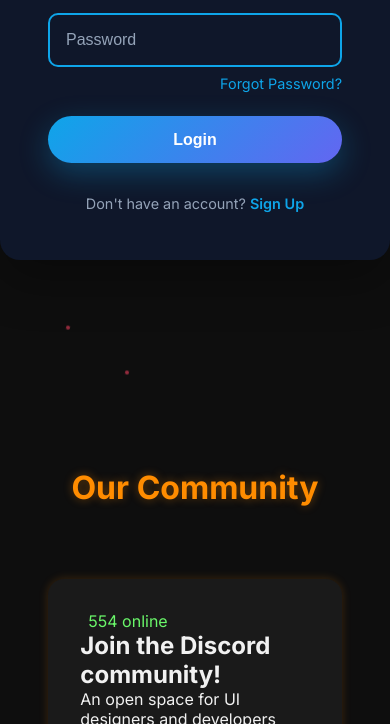
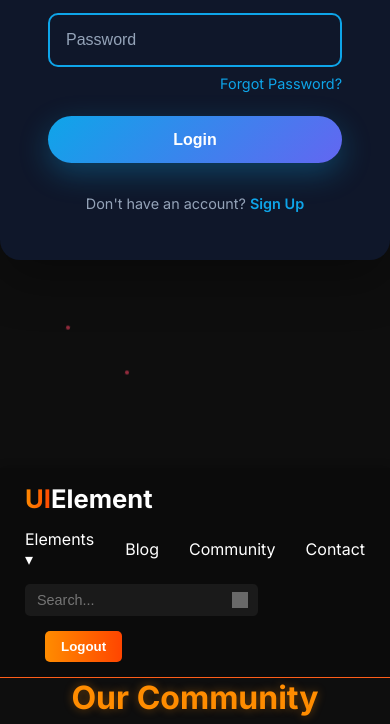
Before and after one commit to MehmaRashid123/UI_Elements, a plain HTML site: page index.html in a window 390 px wide. Shown: the part 376-1100 px from the top of the page. Drawn offline with nearby package versions, Linux system fonts and the light colour scheme; grey boxes are pictures that could not be loaded.

Commit message:
Adding NavBar

```diff
--- a/index.html
+++ b/index.html
@@ -54,6 +54,46 @@
         </div>
       </div>
     </section>
+
+    <!-- NAVBAAR -->
+    <nav class="f-navbar">
+    <!-- Logo -->
+    <div class="f-logo">
+      <span class="f-ui">UI</span>Element
+    </div>
+
+    <!-- Navigation Links -->
+    <ul class="f-nav-links">
+      <li class="f-dropdown">
+        <a href="#">Elements ▾</a>
+        <ul class="f-dropdown-menu">
+          <li><a href="#">Buttons</a></li>
+          <li><a href="#">Cards</a></li>
+          <li><a href="#">Inputs</a></li>
+        </ul>
+      </li>
+      <li>
+        <a href="#"> Blog</a>
+      </li>
+      <li>
+        <a href="#">Community</a>
+      </li>
+      <li>
+        <a href="#"> Contact</a>
+      </li>
+    </ul>
+
+    <!-- Search and Logout -->
+    <div class="f-nav-actions">
+      <div class="f-search-box">
+        <input type="text" placeholder="Search...">
+        <img src="https://www.svgrepo.com/show/7109/search.svg" alt="search">
+      </div>
+    </div>
+    <div>
+      <button class="f-logout-btn">Logout</button>
+    </div>
+  </nav>
 
   <section id="main-content" class="hero" style="display: none;">
     <div class="hero-content">
--- a/style.css
+++ b/style.css
@@ -19,6 +19,162 @@ body {
   background: var(--darker);
   color: var(--text);
 }
+
+
+/* Navbar layout */
+.f-navbar {
+  background-color: #0b0b0b;
+  display: flex;
+  justify-content: space-between;
+  align-items: center;
+  padding: 12px 50px;
+  box-shadow: 0 2px 10px rgba(0, 0, 0, 0.4);
+  border-bottom: #ff5e1a 1px solid;
+  transition: all 0.3s ease-in-out;
+}
+
+.f-navbar:hover {
+  box-shadow: 0 4px 20px rgba(255, 94, 26, 0.4), 0 0 15px rgba(255, 94, 26, 0.3);
+  transform: translateY(-1px);
+}
+
+
+/* Logo styling */
+.f-logo {
+  font-size: 1.6rem;
+  font-weight: 700;
+  color: white;
+}
+
+.f-logo .f-ui {
+  background: linear-gradient(90deg, #ff8c00, #ff4500);
+  -webkit-background-clip: text;
+  -webkit-text-fill-color: transparent;
+}
+
+/* Navigation links */
+.f-nav-links {
+  list-style: none;
+  display: flex;
+  align-items: center;
+  gap: 30px;
+}
+
+.f-nav-links a {
+  text-decoration: none;
+  color: #fff;
+  font-weight: 500;
+  transition: color 0.3s ease;
+}
+
+.f-nav-links a:hover {
+  color: #ff8c00;
+}
+
+/* Dropdown menu */
+.f-dropdown {
+  position: relative;
+}
+
+.f-dropdown-menu {
+  position: absolute;
+  top: 35px;
+  left: 0;
+  background-color: #1a1a1a;
+  border-radius: 6px;
+  list-style: none;
+  padding: 8px 0;
+  display: none;
+  min-width: 140px;
+}
+
+.f-dropdown-menu li {
+  padding: 8px 20px;
+}
+
+.f-dropdown-menu li a {
+  color: #fff;
+  display: block;
+  text-decoration: none;
+  transition: background 0.3s;
+}
+
+.f-dropdown-menu li a:hover {
+  background-color: #ff8c00;
+}
+
+.f-dropdown:hover .f-dropdown-menu {
+  display: block;
+}
+
+/* Search box */
+.f-search-box {
+  position: relative;
+}
+
+.f-search-box input {
+  background-color: #1a1a1a;
+  border: none;
+  border-radius: 5px;
+  padding: 8px 35px 8px 12px;
+  color: white;
+  font-size: 0.9rem;
+  outline: none;
+  width: 130%;
+  transition: box-shadow 0.3s;
+}
+
+.f-search-box input:focus {
+  box-shadow: 0 0 0 2px #ff8c00;
+}
+
+.f-search-box img {
+  width: 16px;
+  height: 16px;
+  position: absolute;
+  right: 10px;
+  top: 8px;
+  opacity: 0.6;
+}
+
+/* Logout button */
+.f-logout-btn {
+  margin-left: 20px;
+  background: linear-gradient(90deg, #ff8c00, #ff4500);
+  border: none;
+  color: white;
+  font-weight: 600;
+  padding: 8px 16px;
+  border-radius: 5px;
+  cursor: pointer;
+  transition: transform 0.2s ease, background 0.3s ease;
+}
+
+.f-logout-btn:hover {
+  background: linear-gradient(90deg, #ff9f33, #ff5e1a);
+  transform: translateY(-2px);
+}
+
+/* Responsive design */
+@media (max-width: 768px) {
+  .f-navbar {
+    flex-direction: column;
+    align-items: flex-start;
+    gap: 15px;
+    padding: 15px 25px;
+  }
+
+  .f-nav-actions {
+    width: 100%;
+    display: flex;
+    justify-content: space-between;
+  }
+
+  .f-search-box input {
+    width: 100%;
+  }
+}
+
 
 /* Hero Section */
 .hero {
```
